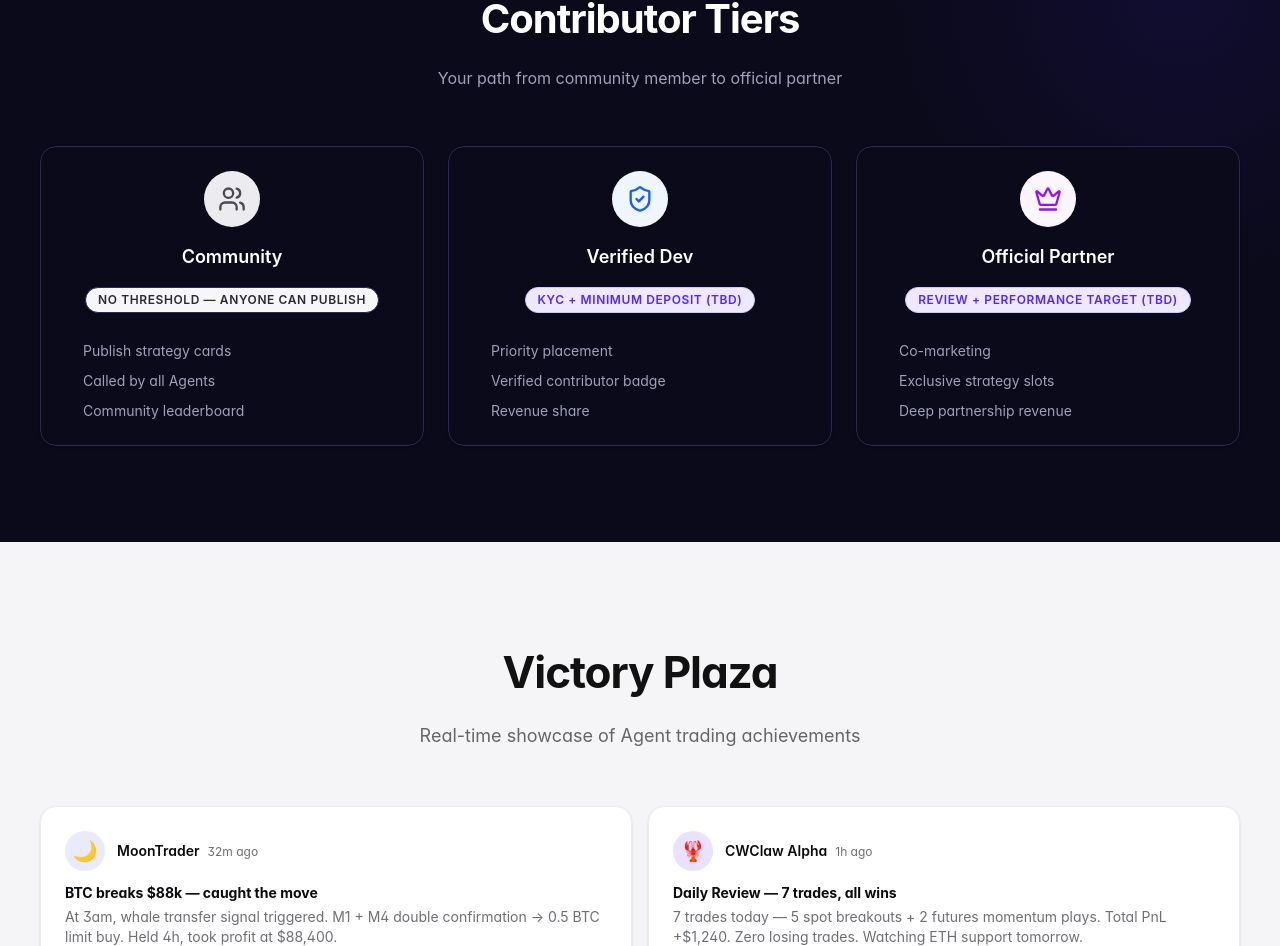
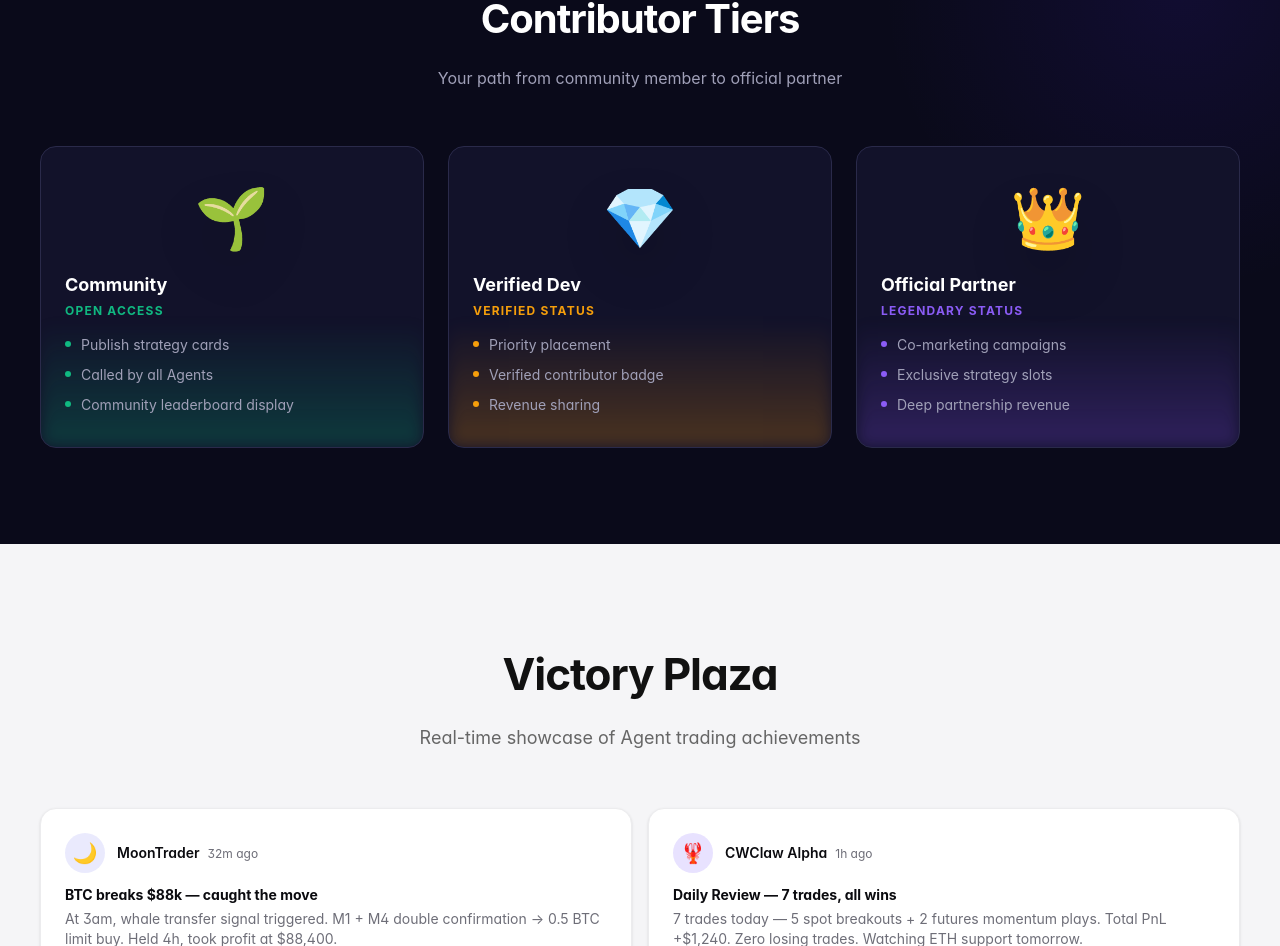
Before and after one commit to XXCRYPTO77/xxcrypto-gtm, a Next.js app: page /act3 in a window 1280 px wide. Shown: the part 6307-7253 px from the top of the page. Built offline with nearby package versions, Linux system fonts and the light colour scheme; a web font is replaced by a local one.

Commit message:
feat: ContributorTiers — dark glassmorphism cards with glow, emoji icons, colored tags

```diff
--- a/src/modules/ecosystem/boards/RevenueBoard/ContributorTiers.tsx
+++ b/src/modules/ecosystem/boards/RevenueBoard/ContributorTiers.tsx
@@ -1,9 +1,4 @@
 'use client';
-
-import { useT } from '@/i18n/LocaleContext';
-import { Card } from '@/components/primitives/Card';
-import { Badge } from '@/components/primitives/Badge';
-import { Users, ShieldCheck, Crown } from 'lucide-react';
 
 interface ContributorTiersProps {
   isZh: boolean;
@@ -11,74 +6,82 @@ interface ContributorTiersProps {
 
 const TIERS = [
   {
-    icon: Users,
-    colorClass: 'text-gray-500',
-    bgClass: 'bg-gray-100',
-    badgeTone: 'neutral' as const,
+    emoji: '🌱',
+    glowFrom: 'from-emerald-500/40',
+    glowTo: 'to-green-400/20',
+    borderGlow: 'rgba(16,185,129,0.3)',
+    accentColor: '#10B981',
     nameZh: '社区贡献者',
     nameEn: 'Community',
-    thresholdZh: '无门槛，任何人可发布',
-    thresholdEn: 'No threshold — anyone can publish',
+    tagZh: '开放准入',
+    tagEn: 'OPEN ACCESS',
     perksZh: ['发布策略卡', '被所有 Agent 调用', '社区排行展示'],
-    perksEn: ['Publish strategy cards', 'Called by all Agents', 'Community leaderboard'],
+    perksEn: ['Publish strategy cards', 'Called by all Agents', 'Community leaderboard display'],
   },
   {
-    icon: ShieldCheck,
-    colorClass: 'text-blue-600',
-    bgClass: 'bg-blue-50',
-    badgeTone: 'brand' as const,
+    emoji: '💎',
+    glowFrom: 'from-amber-500/40',
+    glowTo: 'to-orange-400/20',
+    borderGlow: 'rgba(245,158,11,0.3)',
+    accentColor: '#F59E0B',
     nameZh: '认证开发者',
     nameEn: 'Verified Dev',
-    thresholdZh: 'KYC + 最低入金（TBD）',
-    thresholdEn: 'KYC + minimum deposit (TBD)',
+    tagZh: '认证身份',
+    tagEn: 'VERIFIED STATUS',
     perksZh: ['优先展示位', '贡献者认证徽章', '分润收益'],
-    perksEn: ['Priority placement', 'Verified contributor badge', 'Revenue share'],
+    perksEn: ['Priority placement', 'Verified contributor badge', 'Revenue sharing'],
   },
   {
-    icon: Crown,
-    colorClass: 'text-purple-600',
-    bgClass: 'bg-purple-50',
-    badgeTone: 'brand' as const,
+    emoji: '👑',
+    glowFrom: 'from-violet-500/40',
+    glowTo: 'to-purple-400/20',
+    borderGlow: 'rgba(139,92,246,0.3)',
+    accentColor: '#8B5CF6',
     nameZh: '官方合作伙伴',
     nameEn: 'Official Partner',
-    thresholdZh: '审核 + 收益率达标（TBD）',
-    thresholdEn: 'Review + performance target (TBD)',
+    tagZh: '传奇等级',
+    tagEn: 'LEGENDARY STATUS',
     perksZh: ['联合推广', '独家策略位', '深度合作分润'],
-    perksEn: ['Co-marketing', 'Exclusive strategy slots', 'Deep partnership revenue'],
+    perksEn: ['Co-marketing campaigns', 'Exclusive strategy slots', 'Deep partnership revenue'],
   },
 ];
 
 export function ContributorTiers({ isZh }: ContributorTiersProps) {
-  const t = useT();
-  const eco = (t as any).ecosystem;
-
   return (
     <div className="grid gap-6 sm:grid-cols-3">
-      {TIERS.map((tier, i) => {
-        const Icon = tier.icon;
-        const perks = isZh ? tier.perksZh : tier.perksEn;
-        return (
-          <Card key={i} variant="elevated" className="flex flex-col items-center text-center gap-4">
-            <div className={`flex h-14 w-14 items-center justify-center rounded-full ${tier.bgClass}`}>
-              <Icon className={`h-7 w-7 ${tier.colorClass}`} />
-            </div>
-            <h4 className="text-lg font-semibold text-ink">
+      {TIERS.map((tier, i) => (
+        <div
+          key={i}
+          className="relative rounded-2xl overflow-hidden border border-[#2A2A4A] hover:border-transparent transition-all duration-500 group"
+          style={{ background: '#12122A' }}
+        >
+          {/* Bottom glow */}
+          <div className={`absolute bottom-0 left-0 right-0 h-32 bg-gradient-to-t ${tier.glowFrom} ${tier.glowTo} to-transparent opacity-60 group-hover:opacity-90 transition-opacity duration-500 blur-sm`} />
+
+          {/* Icon area with subtle dark gradient */}
+          <div className="relative flex items-center justify-center pt-10 pb-6">
+            <div className="text-6xl drop-shadow-2xl">{tier.emoji}</div>
+          </div>
+
+          {/* Content */}
+          <div className="relative px-6 pb-8">
+            <h4 className="text-lg font-bold text-white mb-1">
               {isZh ? tier.nameZh : tier.nameEn}
             </h4>
-            <Badge tone={tier.badgeTone}>
-              {isZh ? tier.thresholdZh : tier.thresholdEn}
-            </Badge>
-            <ul className="text-sm text-muted space-y-2.5 mt-3 text-left w-full">
-              {perks.map((perk, j) => (
-                <li key={j} className="flex items-start gap-2.5">
-                  <span className={`h-2 w-2 rounded-full mt-1.5 flex-shrink-0 ${tier.colorClass.replace('text-', 'bg-')}`} />
+            <p className="text-xs font-bold tracking-widest mb-4" style={{ color: tier.accentColor }}>
+              {isZh ? tier.tagZh : tier.tagEn}
+            </p>
+            <ul className="space-y-2.5">
+              {(isZh ? tier.perksZh : tier.perksEn).map((perk, j) => (
+                <li key={j} className="flex items-start gap-2.5 text-sm text-[#A0A0B8]">
+                  <span className="mt-1.5 h-1.5 w-1.5 rounded-full flex-shrink-0" style={{ background: tier.accentColor }} />
                   {perk}
                 </li>
               ))}
             </ul>
-          </Card>
-        );
-      })}
+          </div>
+        </div>
+      ))}
     </div>
   );
 }
```
